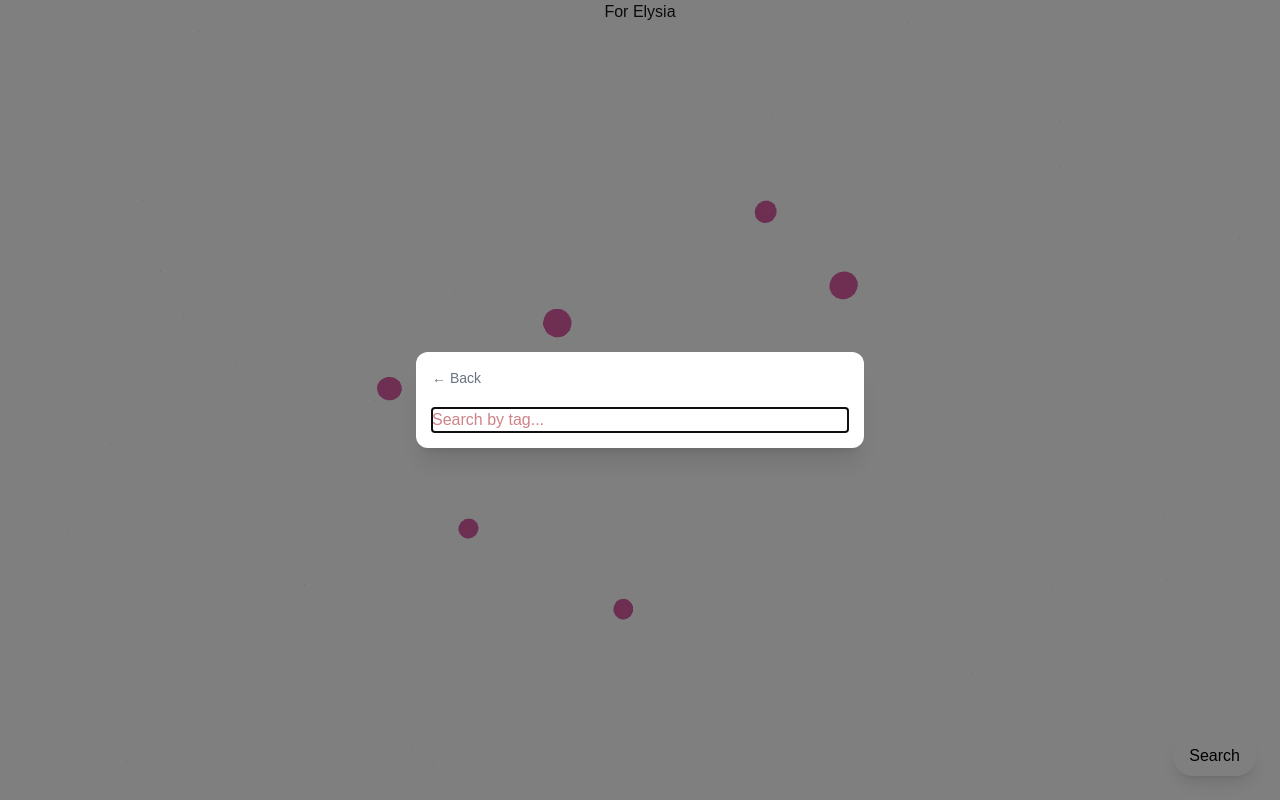
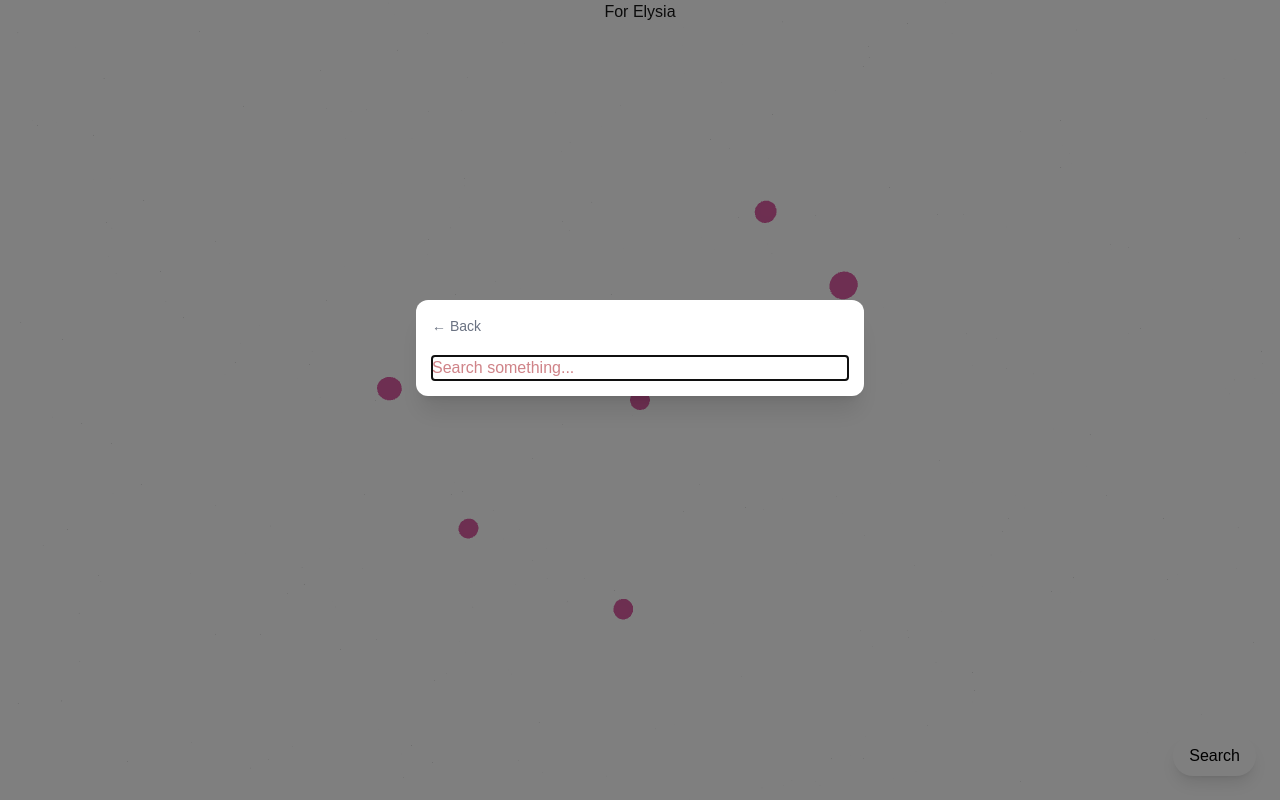
Before and after one commit to friederndevSoE/project-eden, a Next.js app: page / in a window 1280 px wide. Both pictures are taken after a click on the button "Search". Built offline with nearby package versions, Linux system fonts and the light colour scheme.

Commit message:
adjust search bar behaviour
Adjust search bar so when results are shown, it sticks to the top instead of the middle and re-rendering every times

```diff
--- a/src/components/3d/Main3dScene.tsx
+++ b/src/components/3d/Main3dScene.tsx
@@ -93,7 +93,7 @@ const Dot = ({
       <meshStandardMaterial
         color="hotpink"
         emissive="hotpink"
-        emissiveIntensity={hovered ? 0.8 : 0.5}
+        emissiveIntensity={hovered ? 0.9 : 0.5}
       />
     </mesh>
   );
--- a/src/components/CommandBar.tsx
+++ b/src/components/CommandBar.tsx
@@ -45,8 +45,8 @@ export default function CommandBar({
   if (!isOpen) return null;
 
   return (
-    <div className="fixed inset-0 bg-black/50 z-50 flex items-center justify-center px-4">
-      <Command className="bg-white rounded-xl w-full max-w-md shadow-xl p-4 relative">
+    <div className="fixed inset-0 bg-black/50 z-50 flex items-start justify-center px-4">
+      <Command className="bg-white rounded-xl w-full max-w-md shadow-xl p-4 relative mt-[80px] md:mt-[300px]">
         {/* 🔙 Back button */}
         <button
           onClick={onClose}
@@ -60,11 +60,12 @@ export default function CommandBar({
           ref={inputRef}
           value={search}
           onValueChange={setSearch}
-          placeholder="Search by tag..."
+          placeholder="Search something..."
           className="w-full mt-10"
         />
 
-        {/* ✅ Only show results if input is not empty */}
+        {/* Only show results if input is not empty */}
+        {/* Style the results */}
         {search.trim() !== "" && (
           <CommandList>
             {filteredResults.length > 0 ? (
@@ -75,13 +76,15 @@ export default function CommandBar({
                     openModal(project.id); // ✅ Use modal from context
                     onClose();
                   }}
-                  className="px-3 py-2 cursor-pointer aria-selected:bg-gray-200 aria-selected:text-black rounded"
+                  className="px-3 py-2 cursor-pointer aria-selected:bg-slate-200 aria-selected:text-black rounded"
                 >
                   {project.tags.join(", ")}
                 </CommandItem>
               ))
             ) : (
-              <div className="px-3 py-2 text-gray-500">No matches found</div>
+              <div className="px-3 py-2 text-gray-500">
+                Nothing, how about you try something else?
+              </div>
             )}
           </CommandList>
         )}
```
